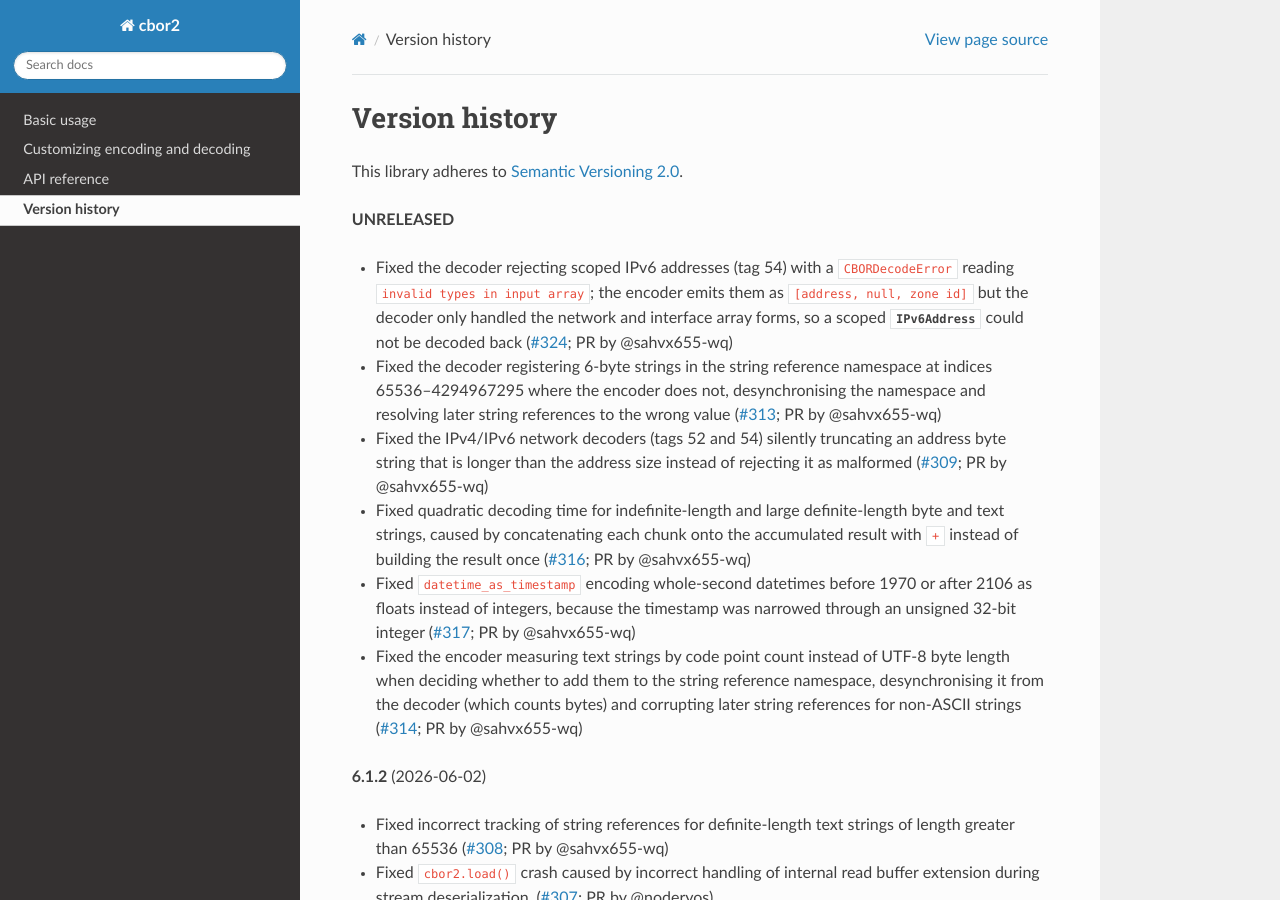
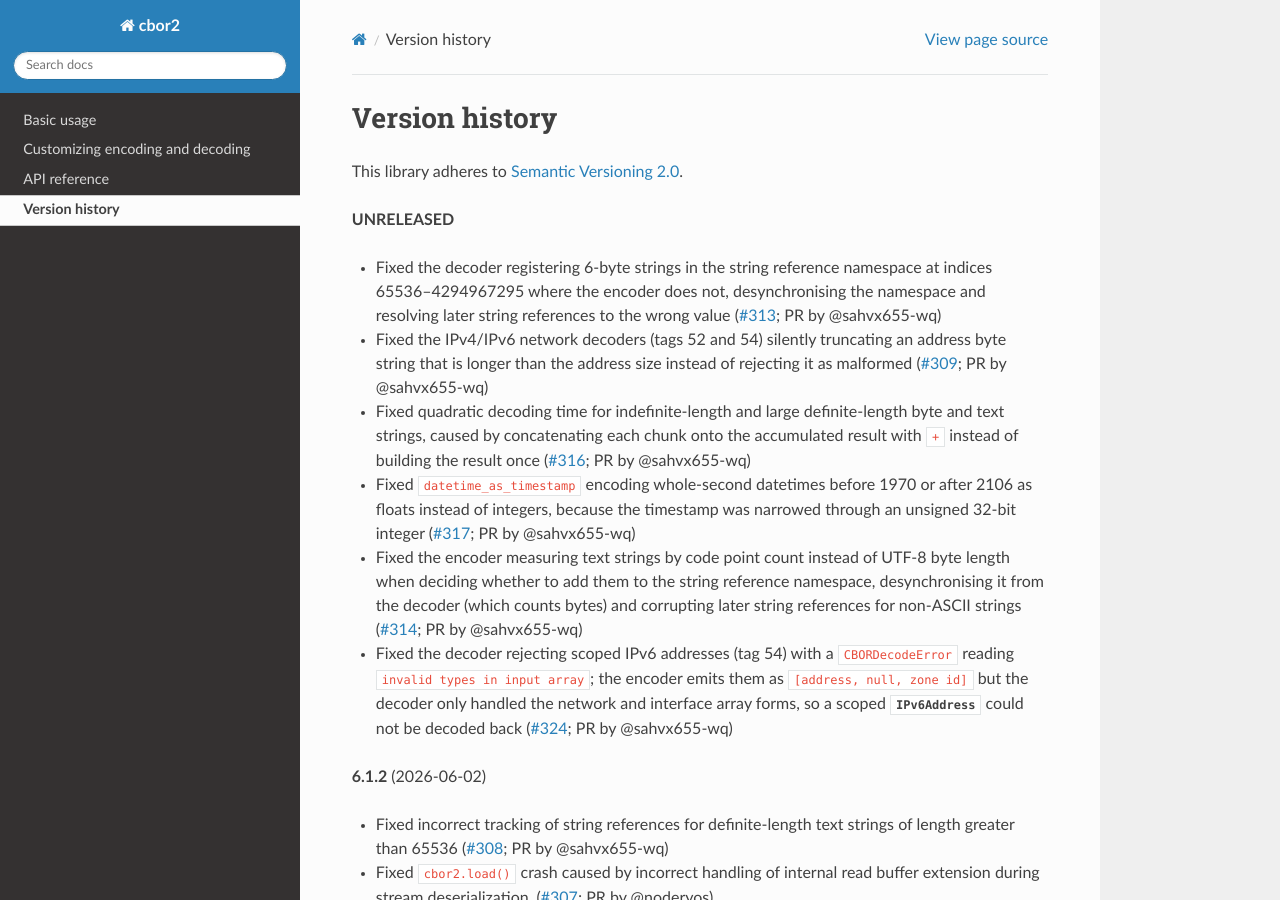
Before and after one commit to agronholm/cbor2, a Sphinx documentation site: the page built from docs/versionhistory.rst, in a window 1280 px wide and 900 px high. Built offline with Sphinx 7.4.7 and the Read the Docs theme 3.1.0, drawn with Linux system fonts in a browser that asks for light colours; the version number could not be read and is left out; some of the changed lines change nothing that is shown.

Commit message:
Relocated the changelog entry

```diff
--- a/docs/versionhistory.rst
+++ b/docs/versionhistory.rst
@@ -7,11 +7,6 @@
 
 **UNRELEASED**
 
-- Fixed the decoder rejecting scoped IPv6 addresses (tag 54) with a ``CBORDecodeError`` reading
-  ``invalid types in input array``; the encoder emits them as ``[address, null, zone id]`` but the
-  decoder only handled the network and interface array forms, so a scoped :class:`~ipaddress.IPv6Address`
-  could not be decoded back
-  (`#324 <https://github.com/agronholm/cbor2/pull/324>`_; PR by @sahvx655-wq)
 - Fixed the decoder registering 6-byte strings in the string reference namespace at indices
   65536–4294967295 where the encoder does not, desynchronising the namespace and resolving later
   string references to the wrong value
@@ -30,6 +25,11 @@
   deciding whether to add them to the string reference namespace, desynchronising it from the
   decoder (which counts bytes) and corrupting later string references for non-ASCII strings
   (`#314 <https://github.com/agronholm/cbor2/pull/314>`_; PR by @sahvx655-wq)
+- Fixed the decoder rejecting scoped IPv6 addresses (tag 54) with a ``CBORDecodeError`` reading
+  ``invalid types in input array``; the encoder emits them as ``[address, null, zone id]`` but the
+  decoder only handled the network and interface array forms, so a scoped
+  :class:`~ipaddress.IPv6Address` could not be decoded back
+  (`#324 <https://github.com/agronholm/cbor2/pull/324>`_; PR by @sahvx655-wq)
 
 **6.1.2** (2026-06-02)
 
```
